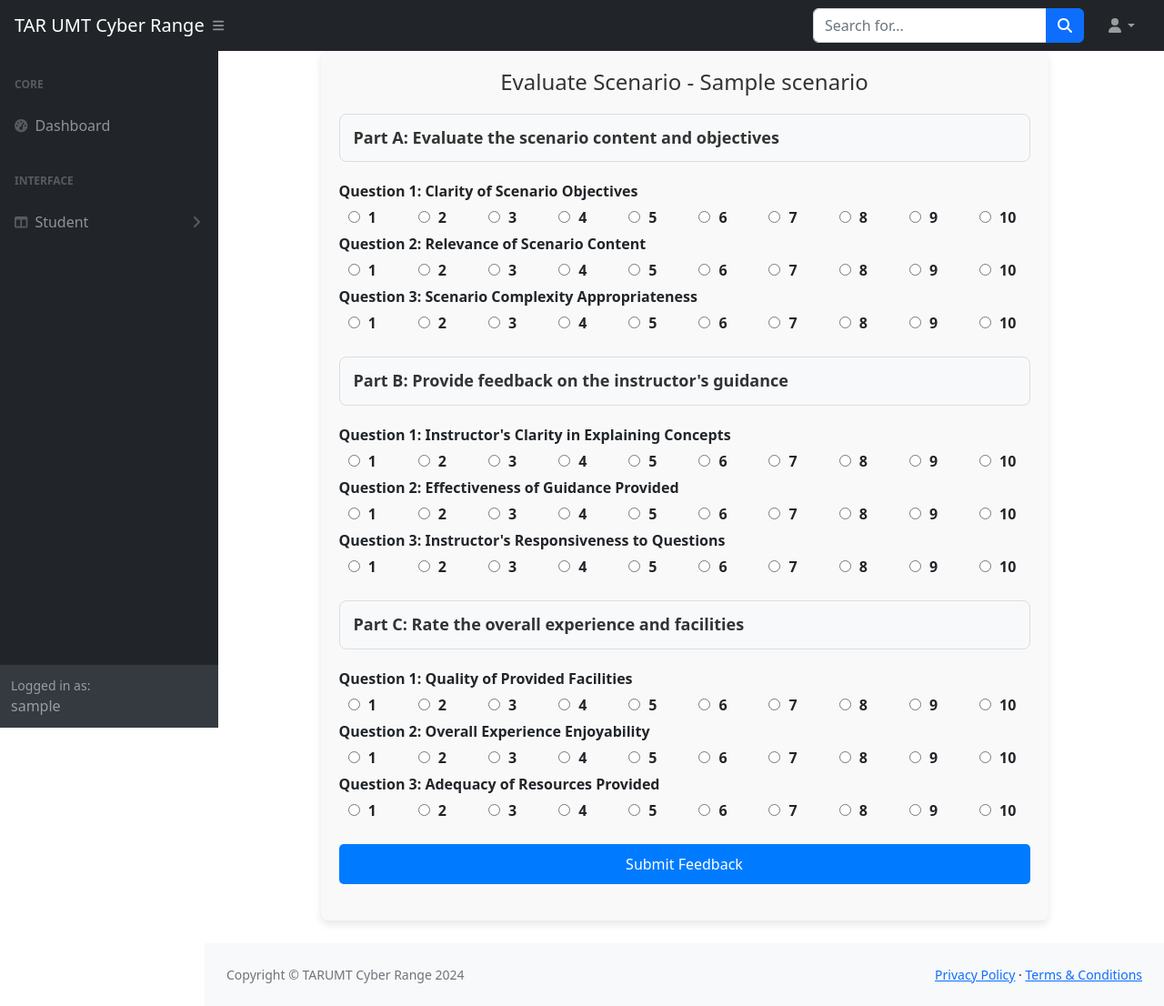
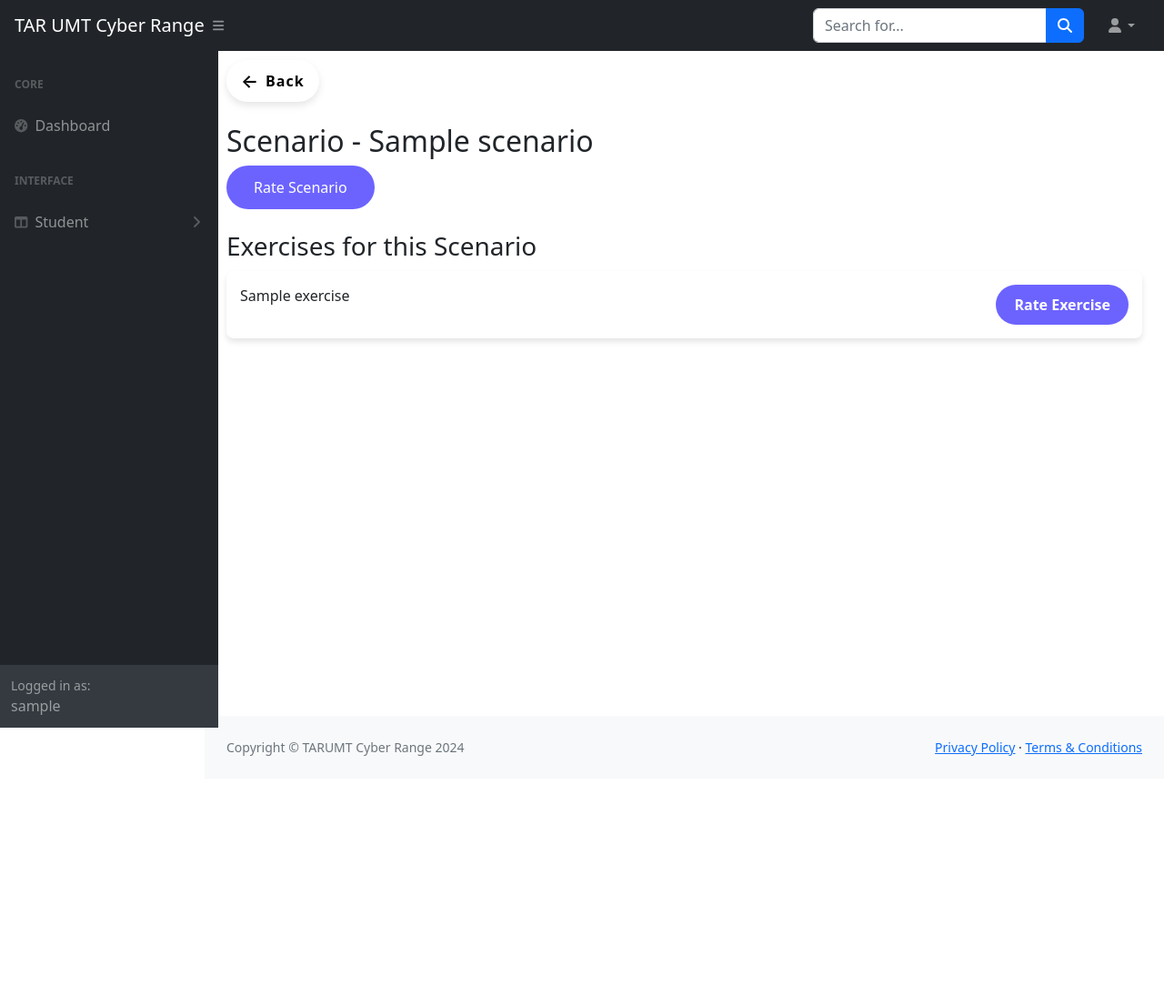
Before and after one commit to AndrewYeo03/Final-Year-Project, a PHP site: page /student-dashboard/evaluateScenario.php?id=1 in a window 1280 px wide. Shown: the whole page at 91% size. After the commit the page ends 831 px from the top, so only its background shows below. Run offline with PHP 8.4, Linux system fonts and the light colour scheme; the visitor is signed in with stand-in values (Sample User, id 1); tables that the repository leaves empty or names only in its code hold one stand-in row (values such as "Sample post"); some libraries are stand-ins or nearby versions.

Commit message:
designing new evaluate scenario & exercise

```diff
--- a/student-dashboard/evaluateScenario.php
+++ b/student-dashboard/evaluateScenario.php
@@ -3,223 +3,280 @@ $titleName = "Evaluate Scenario - TARUMT Cyber Range";
 include '../header_footer/header_student.php';
 include '../connection.php';
 
-// Get the scenario ID from the query string
-$scenario_id = $_GET['id'];
+$scenarioId = $_GET['id'];
 
-// Retrieve student information
+// 获取场景信息
+$stmt = $conn->prepare("SELECT * FROM scenario WHERE scenario_id = ?");
+$stmt->bind_param("i", $scenarioId);
+$stmt->execute();
+$scenarioResult = $stmt->get_result();
+$scenario = $scenarioResult->fetch_assoc();
+$stmt->close();
+
+// 获取场景下的所有练习
+$stmt = $conn->prepare("
+    SELECT e.exercise_id, e.title
+    FROM exercise e
+    WHERE e.scenario_id = ?
+");
+$stmt->bind_param("i", $scenarioId);
+$stmt->execute();
+$exercises = $stmt->get_result();
+$stmt->close();
+
+// 获取学生信息
 $username = $_SESSION['username'];
-$stmt = $conn->prepare("
-    SELECT s.id AS student_id
-    FROM students s
-    INNER JOIN users u ON s.user_id = u.id
-    WHERE u.username = ?
-");
+$stmt = $conn->prepare("SELECT s.id AS student_id FROM students s INNER JOIN users u ON s.user_id = u.id WHERE u.username = ?");
 $stmt->bind_param("s", $username);
 $stmt->execute();
 $result = $stmt->get_result();
 $studentData = $result->fetch_assoc();
 $stmt->close();
 
-// Retrieve the scenario details
-$stmt = $conn->prepare("SELECT * FROM scenario WHERE scenario_id = ?");
-$stmt->bind_param("i", $scenario_id);
+if (!$studentData || !isset($studentData['student_id'])) {
+    echo "<p>Unable to retrieve student information. Please contact the administrator.</p>";
+    include '../header_footer/footer.php';
+    exit;
+}
+
+$studentId = $studentData['student_id'];
+
+// 检查该学生是否已经为场景评分
+$stmt = $conn->prepare("
+    SELECT * FROM scenario_ratings WHERE student_id = ? AND scenario_id = ?
+");
+$stmt->bind_param("ii", $studentId, $scenarioId);
 $stmt->execute();
-$scenario = $stmt->get_result()->fetch_assoc();
+$scenarioRated = $stmt->get_result()->num_rows > 0;
 $stmt->close();
-
-// Handle form submission
-if ($_SERVER['REQUEST_METHOD'] == 'POST') {
-    $ratings = $_POST['ratings']; // Array with ratings for all parts
-
-    // Prepare a single SQL statement to insert multiple ratings
-    $stmt = $conn->prepare("INSERT INTO ratings (student_id, scenario_id, part, rating) VALUES (?, ?, ?, ?)");
-
-    foreach ($ratings as $part => $rating) {
-        $stmt->bind_param("iiii", $studentData['student_id'], $scenario_id, $part, $rating);
-        $stmt->execute();
-    }
-    $stmt->close();
-    echo "<p class='success-msg'>Thank you! Your feedback has been submitted successfully.</p>";
-}
 ?>
 
 <style>
-    .evaluation-container {
-        max-width: 800px;
-        margin: auto;
-        margin-bottom: 25px;
-        padding: 20px;
-        background-color: #f9f9f9;
-        border-radius: 8px;
+    .btn-back {
+        background: none;
+        color: #000;
+        border: none;
+        font-size: 18px;
+        font-weight: 600;
+        display: inline-flex;
+        align-items: center;
+        cursor: pointer;
+        text-decoration: none;
+        box-shadow: 0 4px 8px rgba(0, 0, 0, 0.1);
+        transition: all 0.3s ease;
+        padding: 8px 16px;
+        margin-top: 10px;
+        border-radius: 50px;
+    }
+
+    .btn-back:hover {
+        color: #5a54e0;
+        box-shadow: 0 6px 16px rgba(0, 0, 0, 0.2);
+        transform: translateY(-3px);
+    }
+
+    .btn-back .icon {
+        font-size: 20px;
+        margin-right: 8px;
+    }
+
+    .btn-back-text {
+        font-size: 16px;
+        letter-spacing: 1px;
+    }
+
+    .btn-back:active {
+        transform: translateY(1px);
         box-shadow: 0 4px 8px rgba(0, 0, 0, 0.1);
     }
 
-    .evaluation-header {
-        text-align: center;
-        margin-bottom: 20px;
+    /* 按钮样式 */
+    .btn-evaluate {
+        background-color: #6c63ff;
+        color: white;
+        padding: 12px 30px;
+        font-size: 16px;
+        border: none;
+        border-radius: 50px;
+        cursor: pointer;
+        transition: all 0.3s ease;
     }
 
-    h2 {
-        color: #333;
-        font-size: 24px;
+    .btn-evaluate:hover {
+        background-color: #5a54e0;
+        transform: translateY(-5px);
     }
 
-    .scenario-title {
-        background-color: #f8f9fa;
-        padding: 15px;
-        border: 1px solid #ddd;
-        border-radius: 8px;
-        margin-bottom: 20px;
+    /* Modal 样式 */
+    .modal {
+        display: none;
+        position: fixed;
+        z-index: 1;
+        left: 0;
+        top: 0;
+        width: 100%;
+        height: 100%;
+        background-color: rgba(0, 0, 0, 0.5);
+        padding-top: 100px;
+        transition: opacity 0.3s ease-in-out;
+    }
+
+    .modal-content {
+        background-color: #fff;
+        margin: 0 auto;
+        padding: 30px;
+        border-radius: 10px;
+        width: 50%;
+        max-width: 600px;
+        box-shadow: 0 4px 8px rgba(0, 0, 0, 0.2);
+    }
+
+    .close {
+        color: #aaa;
+        font-size: 30px;
+        font-weight: bold;
+        float: right;
+        cursor: pointer;
+    }
+
+    .close:hover,
+    .close:focus {
+        color: black;
+        text-decoration: none;
+    }
+
+    /* 练习列表样式 */
+    .exercise-list {
+        list-style-type: none;
+        padding: 0;
+    }
+
+    .exercise-item {
         display: flex;
         justify-content: space-between;
-        align-items: center;
+        background-color: #fff;
+        margin: 10px 0;
+        padding: 15px;
+        border-radius: 8px;
+        box-shadow: 0 4px 6px rgba(0, 0, 0, 0.1);
     }
 
-    .scenario-title h3 {
-        margin: 0;
-        font-size: 18px;
-        color: #333;
+    .exercise-item a {
+        color: #fff;
+        background-color: #6c63ff;
+        font-size: 16px;
         font-weight: bold;
+        text-decoration: none;
+        padding: 10px 20px;
+        border-radius: 50px;
+        transition: background-color 0.3s ease, transform 0.3s ease;
     }
 
-    .form-group {
-        margin-bottom: 20px;
+    .exercise-item a:hover {
+        background-color: #5a54e0;
+        transform: translateY(-3px);
     }
 
-    label {
-        font-weight: bold;
-        /* Make the text bold */
-    }
-
-    .rating-options {
-        display: flex;
-        justify-content: space-between;
-        width: 100%;
-    }
-
-    .rating-options label {
-        display: inline-block;
-        margin-right: 10px;
-        padding: 5px;
+    .no-exercises-message {
+        background-color: #f8d7da;
+        color: #721c24;
+        border: 1px solid #f5c6cb;
+        padding: 15px;
+        border-radius: 10px;
+        box-shadow: 0 4px 6px rgba(0, 0, 0, 0.1);
+        font-size: 16px;
+        margin-top: 150px;
+        max-width: 600px;
+        margin-left: auto;
+        margin-right: auto;
         text-align: center;
     }
 
-    .rating-options input[type="radio"] {
-        margin: 0 5px;
-    }
-
-    .btn-evaluate {
-        display: block;
-        width: 100%;
-        padding: 10px;
-        background-color: #007BFF;
-        color: #fff;
-        border: none;
-        border-radius: 5px;
-        cursor: pointer;
-        font-size: 16px;
-    }
-
-    .btn-evaluate:hover {
-        background-color: #0056b3;
-    }
-
-    .success-msg {
-        color: green;
-        font-weight: bold;
-        text-align: center;
+    .no-exercises-message .icon {
+        font-size: 30px;
+        margin-right: 10px;
     }
 </style>
 
+<div class="container-fluid px-4">
+    <button class="btn-back" onclick="window.history.back();">
+        <span class="icon">&#8592;</span>
+        <span class="btn-back-text">Back</span>
+    </button>
 
-<div class="evaluation-container">
-    <div class="evaluation-header">
-        <h2>Evaluate Scenario - <?php echo htmlspecialchars($scenario['title']); ?></h2>
+    <!-- Scenario Header and Rate Scenario Button -->
+    <h2 class="mt-4">Scenario - <?= htmlspecialchars($scenario['title']); ?></h2>
+    <button id="rateScenarioBtn" class="btn-evaluate" <?php echo $scenarioRated ? 'disabled' : ''; ?>>Rate Scenario</button>
+
+    <!-- Scenario Rating Modal -->
+    <div id="rateScenarioModal" class="modal">
+        <div class="modal-content">
+            <span class="close">&times;</span>
+            <h3>Rate the Scenario</h3>
+            <form method="POST">
+                <label for="scenarioRating">Rating (1-5):</label>
+                <input type="number" id="scenarioRating" name="scenarioRating" min="1" max="5" required>
+                <button type="submit" name="submitScenarioRating" class="btn-evaluate">Submit Rating</button>
+            </form>
+        </div>
     </div>
 
-    <form action="" method="POST">
-        <!-- Part A -->
-        <div class="scenario-title">
-            <h3>Part A: Evaluate the scenario content and objectives</h3>
-        </div>
-        <div class="form-group">
-            <?php for ($i = 1; $i <= 3; $i++) {
-                $questionTitles = [
-                    1 => "Clarity of Scenario Objectives",
-                    2 => "Relevance of Scenario Content",
-                    3 => "Scenario Complexity Appropriateness"
-                ];
-            ?>
-                <label>
-                    Question <?php echo $i; ?>: <?php echo $questionTitles[$i]; ?>
-                </label>
-                <div class="rating-options">
-                    <?php for ($j = 1; $j <= 10; $j++) { ?>
-                        <label>
-                            <input type="radio" name="ratings[1][<?php echo $i; ?>]" value="<?php echo $j; ?>" required>
-                            <?php echo $j; ?>
-                        </label>
+    <!-- Exercise List -->
+    <h3 class="mt-4">Exercises for this Scenario</h3>
+    <?php if ($exercises->num_rows > 0) { ?>
+        <ul class="exercise-list">
+            <?php while ($exercise = $exercises->fetch_assoc()) { ?>
+                <li class="exercise-item">
+                    <span><?php echo htmlspecialchars($exercise['title']); ?></span>
+                    <a href="evaluateExercises.php?id=<?php echo $exercise['exercise_id']; ?>" class="btn-evaluate">Rate Exercise</a>
+                </li>
             <?php } ?>
+        </ul>
+    <?php } else { ?>
+        <div class="no-exercises-message">
+            <span class="icon">&#9888;</span> <!-- A warning icon -->
+            <strong>Notice:</strong> This scenario currently has no exercises.
         </div>
     <?php } ?>
 </div>
 
-        <!-- Part B -->
-        <div class="scenario-title">
-            <h3>Part B: Provide feedback on the instructor's guidance</h3>
-        </div>
-        <div class="form-group">
-            <?php for ($i = 1; $i <= 3; $i++) {
-                $questionTitles = [
-                    1 => "Instructor's Clarity in Explaining Concepts",
-                    2 => "Effectiveness of Guidance Provided",
-                    3 => "Instructor's Responsiveness to Questions"
-                ];
+<?php
+// 处理场景评分提交
+if (isset($_POST['submitScenarioRating']) && !$scenarioRated) {
+    $scenarioRating = $_POST['scenarioRating'];
+    $stmt = $conn->prepare("
+        INSERT INTO scenario_ratings (student_id, scenario_id, rating)
+        VALUES (?, ?, ?)
+    ");
+    $stmt->bind_param("iii", $studentId, $scenarioId, $scenarioRating);
+    $stmt->execute();
+    $stmt->close();
+    echo "<script>alert('You have successfully rated the scenario!'); window.location.href='evaluateScenario.php?id=$scenarioId';</script>";
+}
 ?>
-                <label>
-                    Question <?php echo $i; ?>: <?php echo $questionTitles[$i]; ?>
-                </label>
-                <div class="rating-options">
-                    <?php for ($j = 1; $j <= 10; $j++) { ?>
-                        <label>
-                            <input type="radio" name="ratings[2][<?php echo $i; ?>]" value="<?php echo $j; ?>" required>
-                            <?php echo $j; ?>
-                        </label>
-                    <?php } ?>
-                </div>
-            <?php } ?>
-        </div>
 
-        <!-- Part C -->
-        <div class="scenario-title">
-            <h3>Part C: Rate the overall experience and facilities</h3>
-        </div>
-        <div class="form-group">
-            <?php for ($i = 1; $i <= 3; $i++) {
-                $questionTitles = [
-                    1 => "Quality of Provided Facilities",
-                    2 => "Overall Experience Enjoyability",
-                    3 => "Adequacy of Resources Provided"
-                ];
-            ?>
-                <label>
-                    Question <?php echo $i; ?>: <?php echo $questionTitles[$i]; ?>
-                </label>
-                <div class="rating-options">
-                    <?php for ($j = 1; $j <= 10; $j++) { ?>
-                        <label>
-                            <input type="radio" name="ratings[3][<?php echo $i; ?>]" value="<?php echo $j; ?>" required>
-                            <?php echo $j; ?>
-                        </label>
-                    <?php } ?>
-                </div>
-            <?php } ?>
-        </div>
+<script>
+    // 获取Modal元素
+    var modal = document.getElementById("rateScenarioModal");
+    var btn = document.getElementById("rateScenarioBtn");
+    var span = document.getElementsByClassName("close")[0];
 
-        <div class="form-group">
-            <button type="submit" class="btn-evaluate">Submit Feedback</button>
-        </div>
-    </form>
-</div>
+    // 点击按钮打开Modal
+    btn.onclick = function() {
+        modal.style.display = "block";
+    }
+
+    // 点击关闭按钮关闭Modal
+    span.onclick = function() {
+        modal.style.display = "none";
+    }
+
+    // 如果点击在模态框外部，关闭模态框
+    window.onclick = function(event) {
+        if (event.target == modal) {
+            modal.style.display = "none";
+        }
+    }
+</script>
 
 <?php include '../header_footer/footer.php'; ?>
```
Also changed, not shown: student-dashboard/evaluateExercises.php (added, +69 -0 lines), student-dashboard/rateScenario.php (+6 -6 lines). Lines whose indentation alone changed are shown as unchanged.
